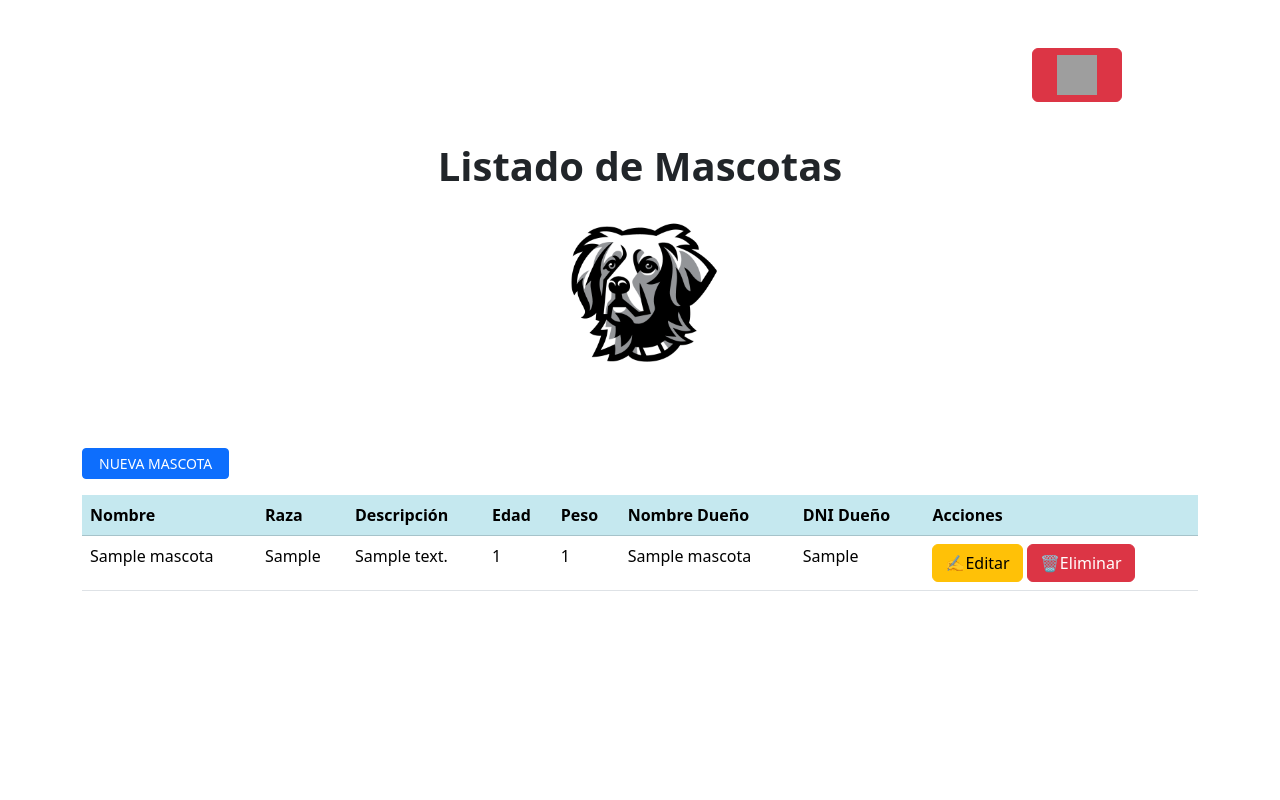
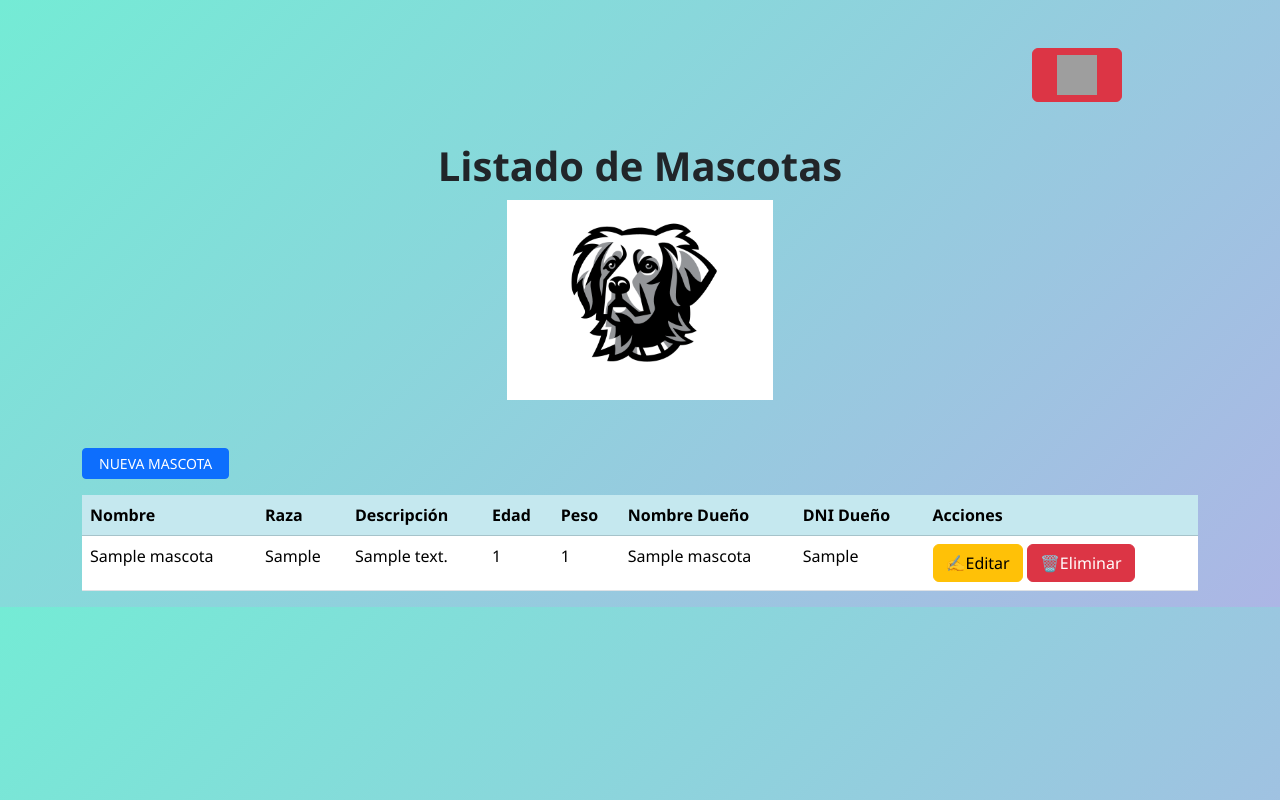
Before and after one commit to Sandry1998/MascotasPSI, a Spring Boot app: page /crud in a window 1280 px wide. Run offline with Spring Boot 4, Linux system fonts and the light colour scheme; a user stored in the database is signed in; tables that the repository leaves empty hold one stand-in row (values such as "Sample post"); some of the project's set-up classes (security, data sources, template engines, error pages and the like) are left out, and stand-ins take their place; grey boxes are pictures that could not be loaded.

Commit message:
MascotasPSI

```diff
--- a/src/main/resources/templates/crud.html
+++ b/src/main/resources/templates/crud.html
@@ -5,6 +5,12 @@
     <title>Datos Mascotas</title>
     <link href="https://cdn.jsdelivr.net/npm/bootstrap@5.3.6/dist/css/bootstrap.min.css" rel="stylesheet" integrity="sha384-4Q6Gf2aSP4eDXB8Miphtr37CMZZQ5oXLH2yaXMJ2w8e2ZtHTl7GptT4jmndRuHDT" crossorigin="anonymous">
     <script src="https://cdn.jsdelivr.net/npm/bootstrap@5.3.6/dist/js/bootstrap.bundle.min.js" integrity="sha384-j1CDi7MgGQ12Z7Qab0qlWQ/Qqz24Gc6BM0thvEMVjHnfYGF0rmFCozFSxQBxwHKO" crossorigin="anonymous"></script>
+  <style>
+    body {
+      background:linear-gradient(135deg, #74ebd5 0%, #ACB6E5 100%);;
+      font-family: 'Segoe UI', Tahoma, Geneva, Verdana, sans-serif;
+    }
+  </style>
 </head>
 <body>
 <div class="container ">
--- a/src/main/resources/templates/index.html
+++ b/src/main/resources/templates/index.html
@@ -5,6 +5,12 @@
     <title>Datos Mascotas</title>
     <link href="https://cdn.jsdelivr.net/npm/bootstrap@5.3.6/dist/css/bootstrap.min.css" rel="stylesheet" integrity="sha384-4Q6Gf2aSP4eDXB8Miphtr37CMZZQ5oXLH2yaXMJ2w8e2ZtHTl7GptT4jmndRuHDT" crossorigin="anonymous">
     <script src="https://cdn.jsdelivr.net/npm/bootstrap@5.3.6/dist/js/bootstrap.bundle.min.js" integrity="sha384-j1CDi7MgGQ12Z7Qab0qlWQ/Qqz24Gc6BM0thvEMVjHnfYGF0rmFCozFSxQBxwHKO" crossorigin="anonymous"></script>
+    <style>
+        body {
+            background:linear-gradient(135deg, #74ebd5 0%, #ACB6E5 100%);;
+            font-family: 'Segoe UI', Tahoma, Geneva, Verdana, sans-serif;
+        }
+    </style>
 </head>
 <body>
 <div class="container-fluid">
```
Also changed, not shown: src/main/resources/templates/login.html (+4 -5 lines).
